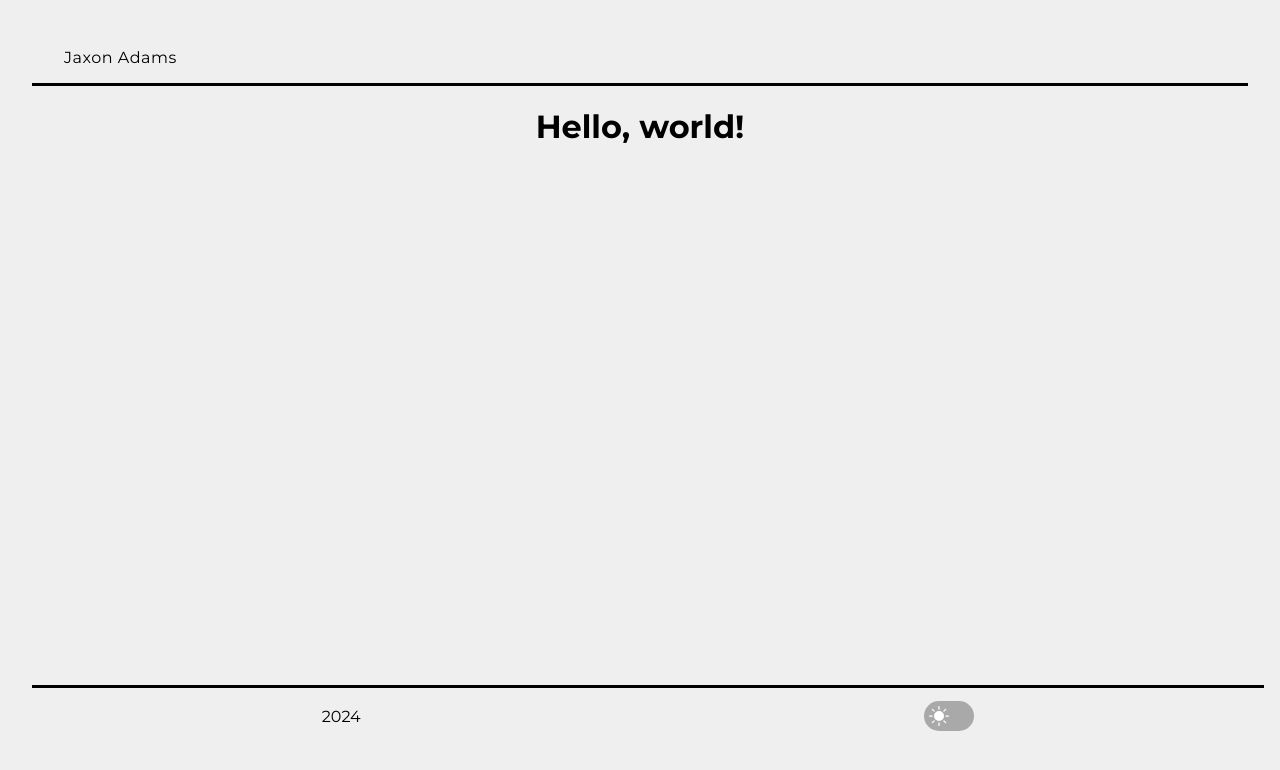
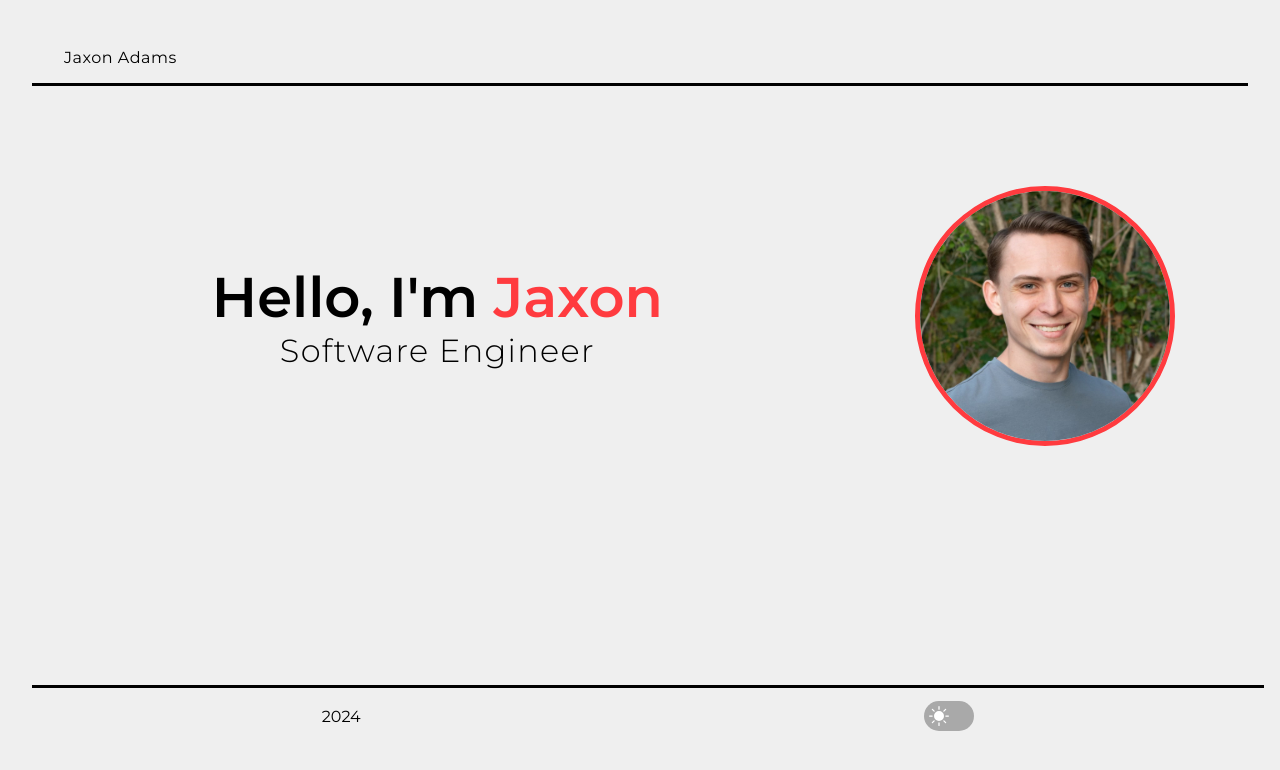
Before and after one commit to JaxonAdams/urban-spork, a React (Vite) app: page / in a window 1280 px wide. Shown: the top 770 px of the page. Built offline with nearby package versions, Linux system fonts and the light colour scheme.

Commit message:
initial hero component setup

```diff
--- a/src/App.css
+++ b/src/App.css
@@ -17,6 +17,10 @@ main {
   letter-spacing: 0.5px;
   color: var(--txt);
 }
+
+.txt-highlight {
+  color: var(--highlight);
+}
 /* end shared styles */
 
 
@@ -28,6 +32,68 @@ header {
   justify-content: space-between;
 }
 /* end header component styles */
+
+
+/* hero component styles */
+.hero {
+  height: 35vh;
+  display: flex;
+  justify-content: center;
+  align-items: center;
+  margin: 10vh 0;
+}
+
+.hero-grid {
+  height: 100%;
+  width: 100%;
+  display: grid;
+  grid-template-rows: 300px 100px;
+  grid-template-columns: 1fr 1fr 1fr;
+}
+
+.hero-grid>* {
+  display: flex;
+  align-items: center;
+  justify-content: center;
+  flex-flow: column;
+}
+
+.hero-title {
+  grid-row: 1 / 2;
+  grid-column: 1 / 3;
+}
+
+.hero-title>* {
+  font-size: 3.5rem;
+  font-weight: 600;
+  padding: 0;
+  margin: 0;
+}
+
+.hero-title p {
+  font-size: 2rem;
+  font-weight: 300;
+  letter-spacing: 1.3px;
+}
+
+.hero-portrait {
+  grid-row: 1 / 2;
+  grid-column: 3 / 4;
+}
+
+.portrait-container {
+  border-radius: 50%;
+  border: 5px solid var(--highlight);
+  width: 250px;
+  height: 250px;
+}
+
+.portrait {
+  border-radius: 50%;
+  width: 100%;
+  height: 100%;
+}
+/* end hero component styles */
 
 
 /* footer component styles */
--- /dev/null
+++ b/src/components/Hero/Hero.tsx
@@ -0,0 +1,24 @@
+import React from "react";
+
+import portrait from "../../assets/portrait.png";
+
+const Hero: React.FC = () => {
+
+    return (
+        <div className="hero">
+            <div className="hero-grid">
+                <div className="hero-title">
+                    <h2>Hello, I'm <span className="txt-highlight">Jaxon</span></h2>
+                    <p>Software Engineer</p>
+                </div>
+                <div className="portrait-wrapper">
+                    <div className="hero-portrait portrait-container">
+                        <img className="portrait" src={portrait} alt="Jaxon Adams" />
+                    </div>
+                </div>
+            </div>
+        </div>
+    );
+}
+
+export default Hero;
--- a/src/pages/Home.tsx
+++ b/src/pages/Home.tsx
@@ -2,6 +2,7 @@ import React from "react";
 
 import LightDarkToggle from "../utils/LightDarkToggle";
 import Header from "../components/Header/Header";
+import Hero from "../components/Hero/Hero";
 import Footer from "../components/Footer/Footer";
 
 interface Props {
@@ -13,7 +14,7 @@ const Home: React.FC<Props> = ({ appModeToggler }) => {
         <>
         <Header />
         <main>
-            <h1>Hello, world!</h1>
+            <Hero />
         </main>
         <Footer toggler={appModeToggler} />
         </>
```
Also changed, not shown: src/assets/portrait.png (added).
